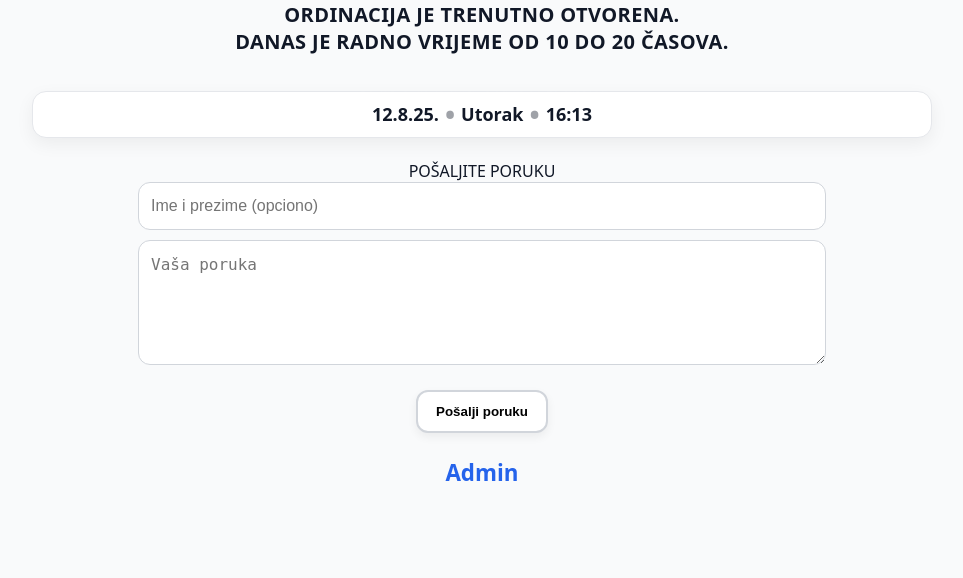
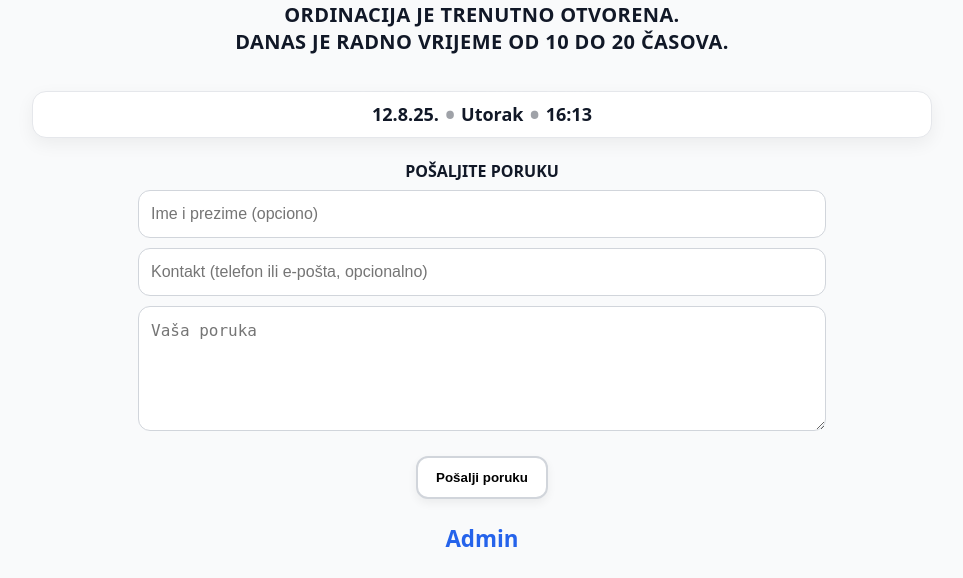
Before and after one commit to mikipikilab/radnovrijeme1, a Flask app: page / in a window 1280 px wide. Shown: the part 581-1159 px from the top of the page, without its empty margins (158-1121 px from the left). Before the commit the page ends 1062 px from the top, so only its background shows below. Run offline with Flask 3, Linux system fonts and the light colour scheme; some libraries are stand-ins or nearby versions.

Commit message:
Update index.html

```diff
--- a/templates/index.html
+++ b/templates/index.html
@@ -220,14 +220,16 @@ window.addEventListener("load", function () {
 
  <!-- Kontakt forma -->
 <div class="contact-box">
-POŠALJITE PORUKU
+  <div style="margin-bottom:8px;font-weight:700;">POŠALJITE PORUKU</div>
   <form id="msgForm">
     <input class="input" type="text" name="ime" placeholder="Ime i prezime (opciono)" />
+    <input class="input" type="text" name="kontakt" placeholder="Kontakt (telefon ili e-pošta, opcionalno)" />
     <textarea class="textarea" name="poruka" placeholder="Vaša poruka" rows="5" required></textarea>
     <button class="btn" type="submit">Pošalji poruku</button>
     <div id="msgStatus"></div>
   </form>
 </div>
+
      <!-- Akcije -->
   <div class="actions">
     <a href="/admin">Admin</a>
@@ -243,6 +245,7 @@ POŠALJITE PORUKU
 
     const data = {
       ime: form.ime.value.trim(),
+      kontakt: (form.kontakt?.value || '').trim(),   // NOVO
       poruka: form.poruka.value.trim()
     };
     if (!data.poruka) {
```
Lines whose indentation alone changed are shown as unchanged.
